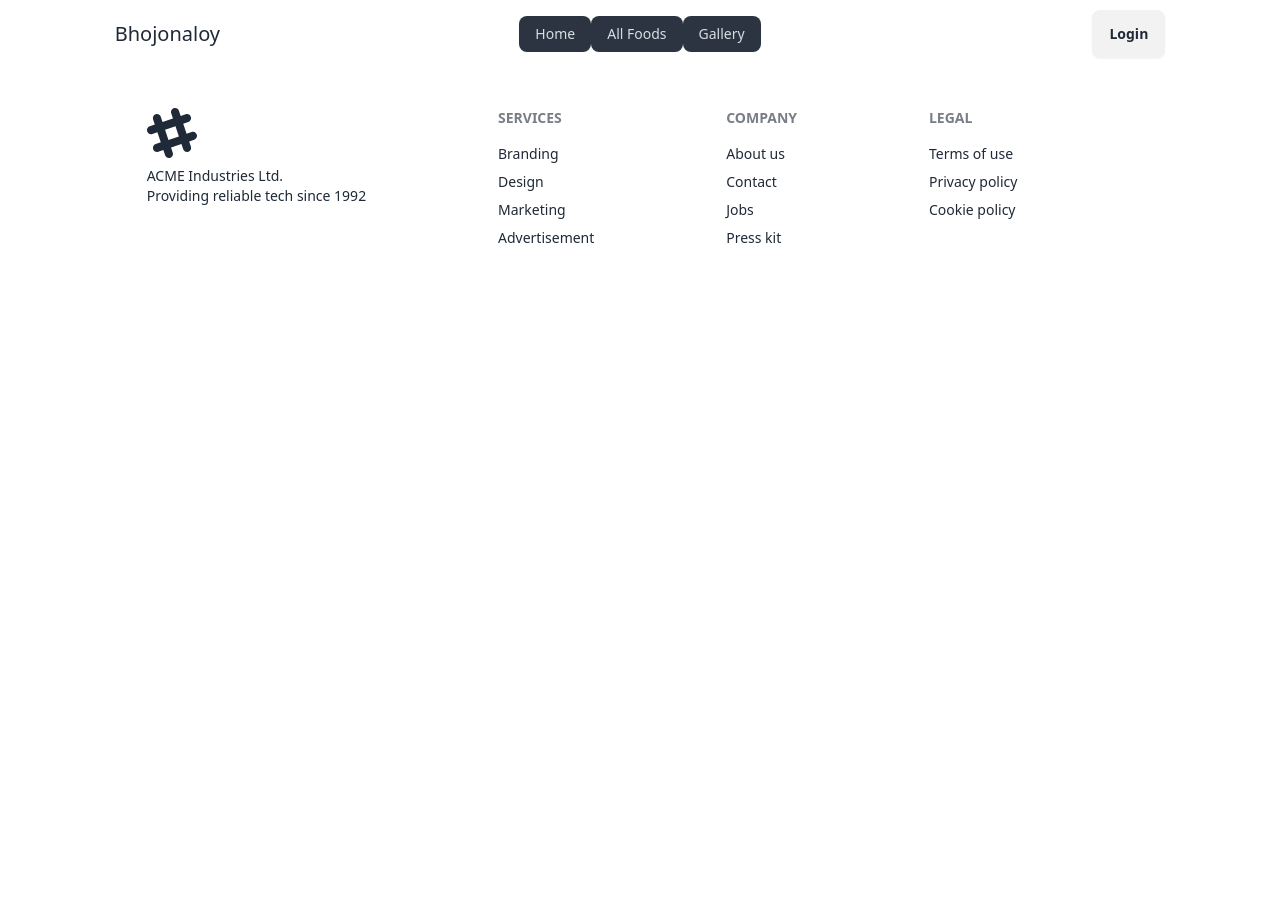
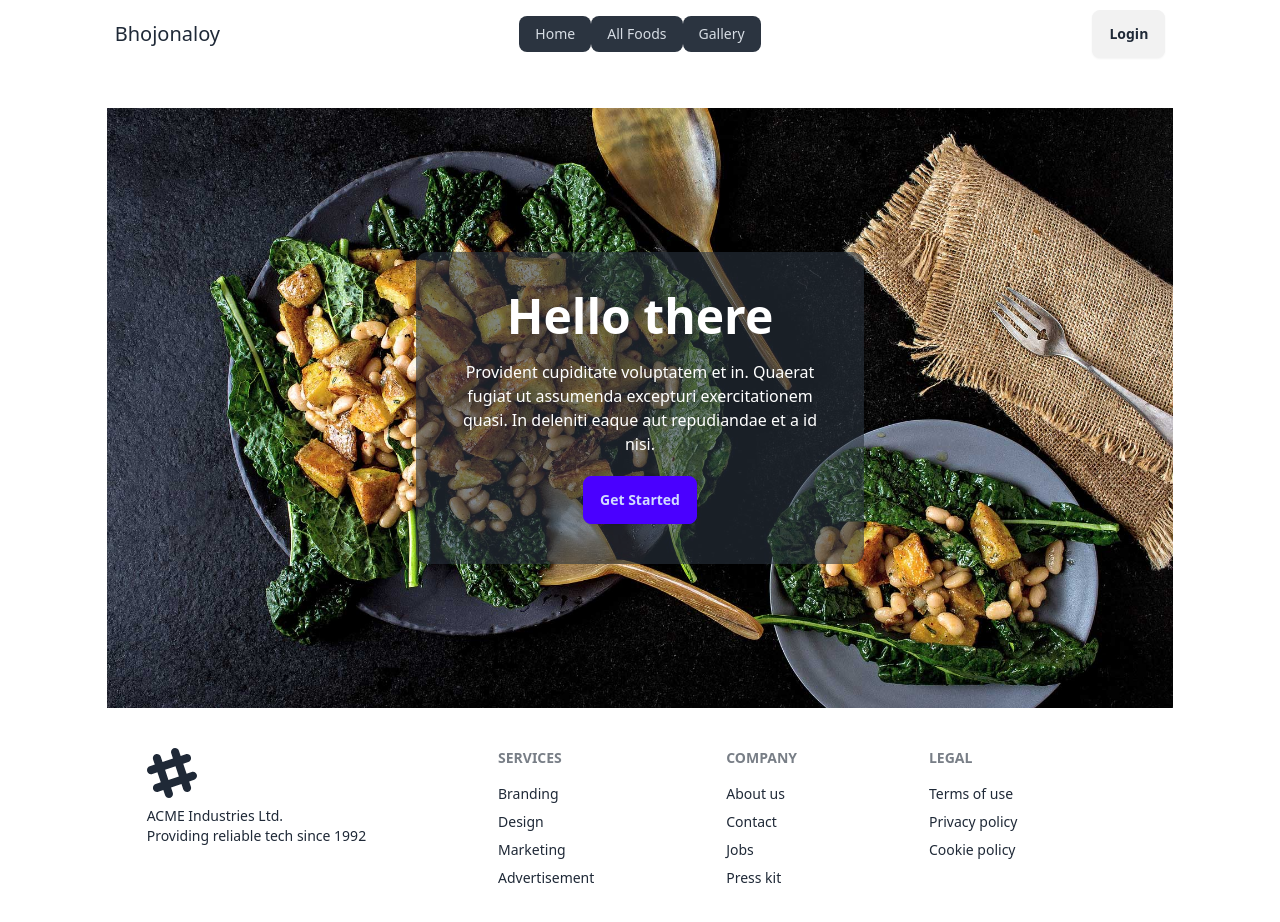
Before and after one commit to syed-muhimin-anam/bhojonaloy, a React (Vite) app: page / in a window 1280 px wide. Shown: the top 922 px of the page. Before the commit the page ends 800 px from the top, so only its background shows below. Built offline with nearby package versions, Linux system fonts and the light colour scheme.

Commit message:
addadeed a banner

```diff
--- /dev/null
+++ b/src/Home page/Banner.jsx
@@ -0,0 +1,26 @@
+import React from 'react';
+import bannerImage from '../assets/banner-Image1.jpg';
+
+const Banner = () => {
+    return (
+        <div
+            className="hero min-h-[600px] mt-10"
+            style={{
+                backgroundImage: `url(${bannerImage})`,
+            }}>
+            <div className=""></div>
+            <div className="hero-content text-neutral-content text-center">
+                <div className="max-w-md hero-overlay bg-opacity-60 p-10 rounded-xl">
+                    <h1 className="mb-5 text-5xl font-bold text-white">Hello there</h1>
+                    <p className="mb-5 text-white">
+                        Provident cupiditate voluptatem et in. Quaerat fugiat ut assumenda excepturi exercitationem
+                        quasi. In deleniti eaque aut repudiandae et a id nisi.
+                    </p>
+                    <button className="btn btn-primary">Get Started</button>
+                </div>
+            </div>
+        </div>
+    );
+};
+
+export default Banner;
--- a/src/Home page/Home.jsx
+++ b/src/Home page/Home.jsx
@@ -1,9 +1,12 @@
 import React from 'react';
+import Banner from './Banner';
 
 const Home = () => {
     return (
-        <div>
-
+        <div className='w-10/12 mx-auto'>
+            <header>
+                <Banner></Banner>
+            </header>
         </div>
     );
 };
--- a/src/Router/router.jsx
+++ b/src/Router/router.jsx
@@ -4,6 +4,7 @@ import {
 import MainLayout from "../Layout/MainLayout";
 import Login from "../pages/Login";
 import Register from "../pages/Register";
+import Home from "../Home page/Home";
 
 
   const router = createBrowserRouter([
@@ -12,6 +13,10 @@ import Register from "../pages/Register";
       element: <MainLayout></MainLayout>,
       errorElement: <h1>path not found</h1>,
       children: [
+        {
+            path: '/',
+            element: <Home></Home>
+        },
         {
             path: 'login',
             element: <Login></Login>
```
Also changed, not shown: src/assets/banner-Image1.jpg (added).
